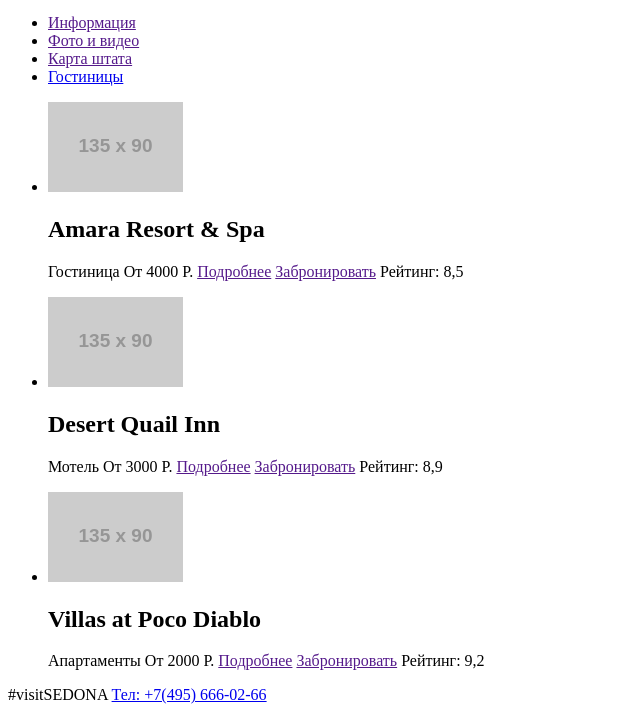
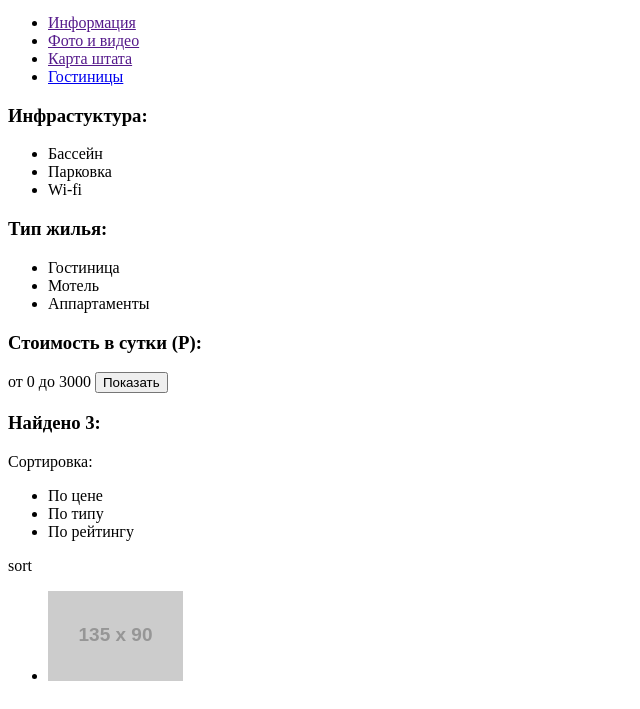
Before and after one commit to akkv/552917-sedona-27, a plain HTML site: page hotels.html in a window 1280 px wide. Shown: the part 86-795 px from the top of the page, without its empty margins (0-640 px from the left). Drawn offline with Linux system fonts and the light colour scheme; placeholder pictures from the web are drawn by us.

Commit message:
Дополняем разметку

```diff
--- a/hotels.html
+++ b/hotels.html
@@ -17,47 +17,68 @@
   </nav>
 </header>
 <main>
+  <section>
+    <div>
+      <h3>Инфрастуктура:</h3>
+      <ul>
+        <li>Бассейн</li>
+        <li>Парковка</li>
+        <li>Wi-fi</li>
+      </ul>
+    </div>
+    <div>
+      <h3>Тип жилья:</h3>
+      <ul>
+        <li>Гостиница</li>
+        <li>Мотель</li>
+        <li>Аппартаменты</li>
+      </ul>
+    </div>
+    <div>
+      <h3>Стоимость в сутки (Р):</h3>
+      <span>от 0 до 3000</span>
+      <span></span>
+      <button type="button">Показать</button>
+    </div>
+  </section>
+  <section>
+    <div>
+      <h3>Найдено 3:</h3>
+      <span>Сортировка:</span>
+      <ul>
+        <li>По цене</li>
+        <li>По типу</li>
+        <li>По рейтингу</li>
+      </ul>
+      <span>sort</span>
+    </div>
     <ul>
       <li>
         <img src="https://via.placeholder.com/135x90" alt="Amara Resort & Spa">
-		<p>
         <h2>Amara Resort & Spa</h2>
-      <span>
-        Гостиница
-        От 4000 Р.
-      </span>
+        <span>Гостиница От 4000 Р.</span>
         <a href="">Подробнее</a>
         <a href="">Забронировать</a>
         <span>Рейтинг: 8,5</span>
-    </p>
       </li>
       <li>
         <img src="https://via.placeholder.com/135x90" alt="Desert Quail Inn">
-    <p>
         <h2>Desert Quail Inn</h2>
-      <span>
-        Мотель
-        От 3000 Р.
-      </span>
+        <span>Мотель От 3000 Р.</span>
         <a href="">Подробнее</a>
         <a href="">Забронировать</a>
         <span>Рейтинг: 8,9</span>
-    </p>
       </li>
       <li>
         <img src="https://via.placeholder.com/135x90" alt="Villas at Poco Diablo">
-    <p>
         <h2>Villas at Poco Diablo</h2>
-      <span>
-        Апартаменты
-        От 2000 Р.
-      </span>
+        <span>Апартаменты От 2000 Р.</span>
         <a href="">Подробнее</a>
         <a href="">Забронировать</a>
         <span>Рейтинг: 9,2</span>
-    </p>
       </li>
     </ul>
+  </section>
 </main>
 <footer>
   <p>
```
Also changed, not shown: index.html (+42 -0 lines). Lines whose indentation alone changed are shown as unchanged.
